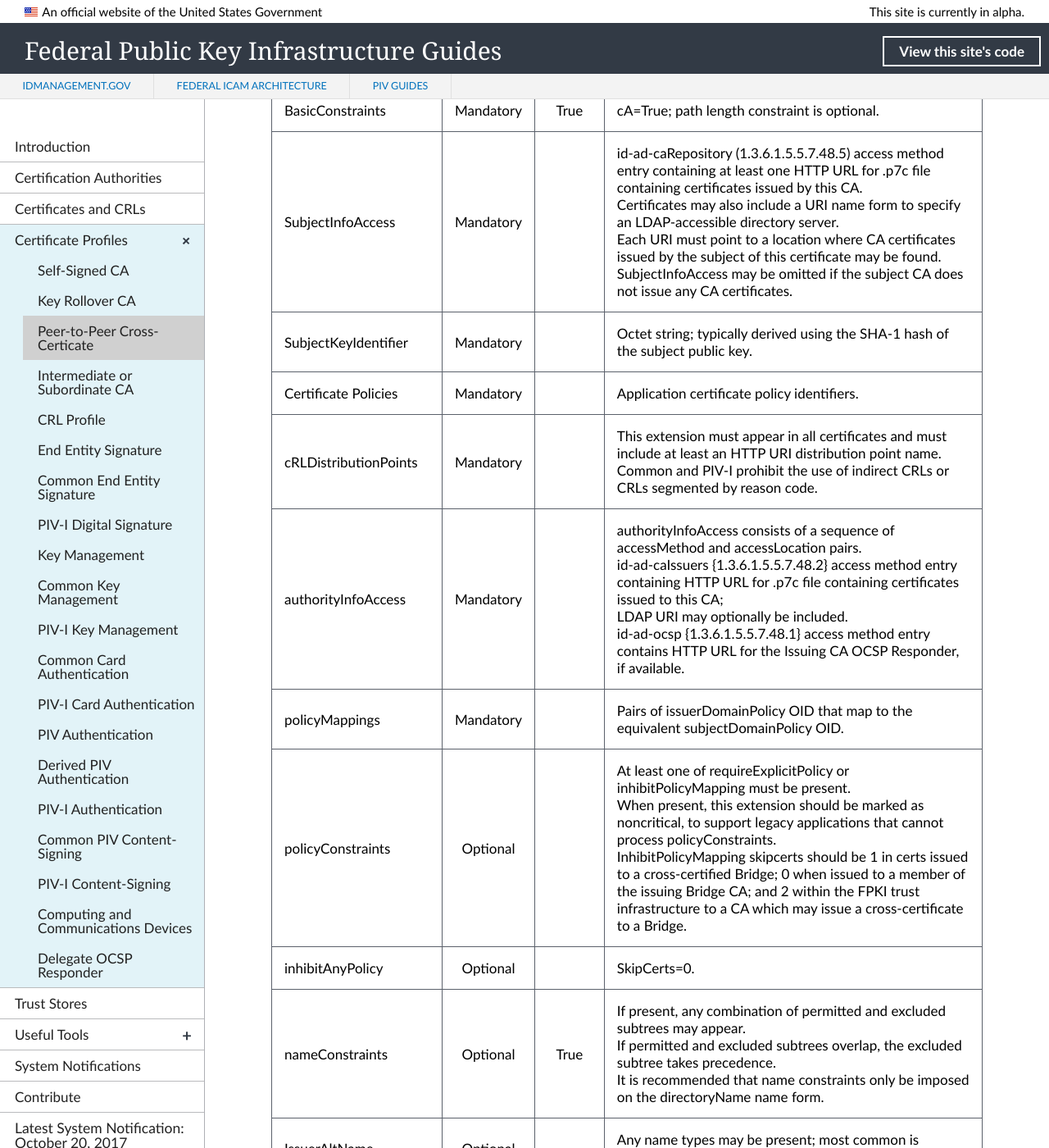
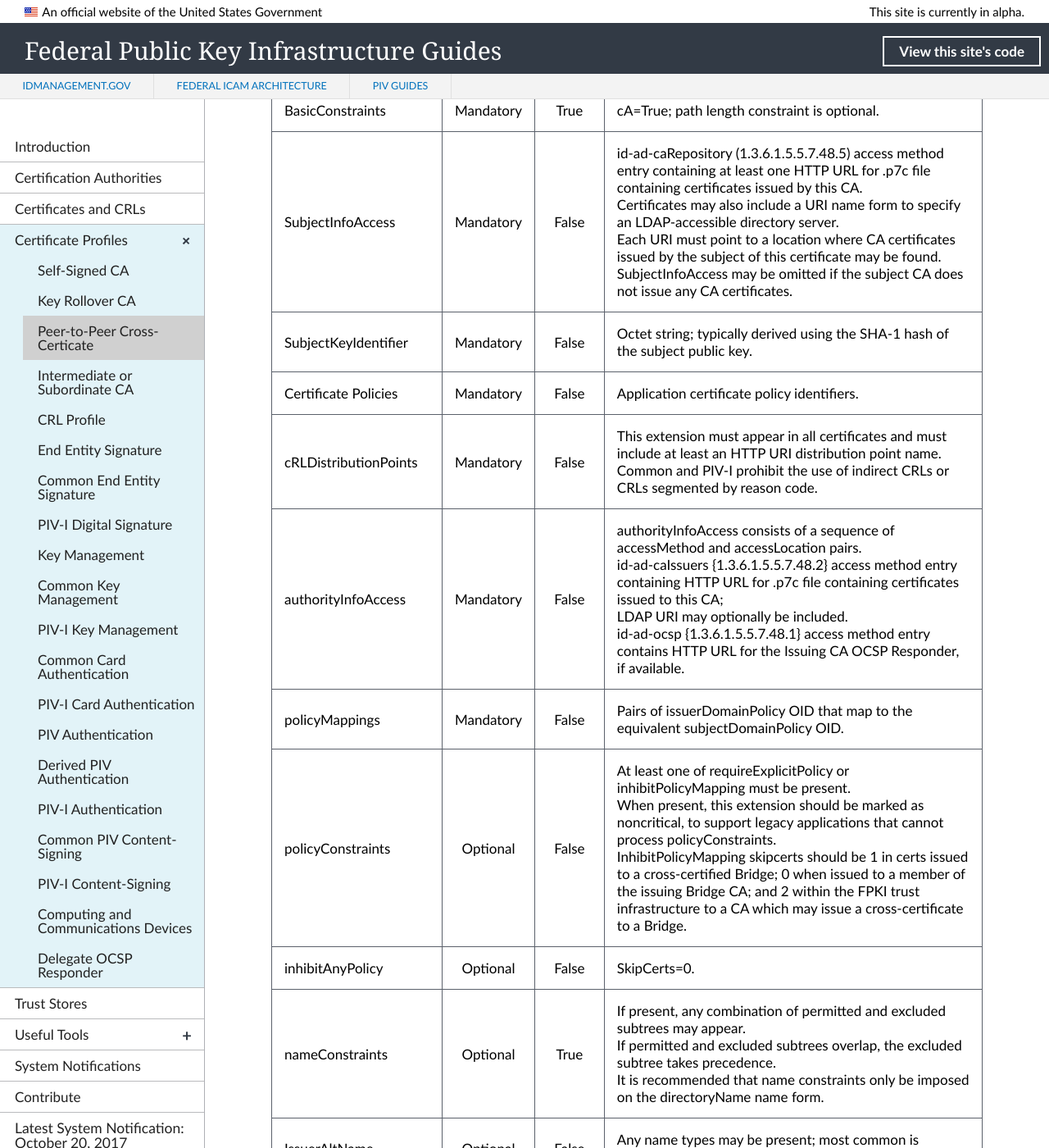
Before and after one commit to GSA/fpki-guides, a Jekyll site: the page built from _profiles/03_p2p_cross_cert.md, in a window 1280 px wide and 1400 px high, scrolled down 1444 px. Shown: the whole window at 82% size. Built offline with Jekyll 4.4.1, drawn with Linux system fonts in a browser that asks for light colours; nearby versions of some CDN libraries; library files that are not in the unit come from our copies.

Commit message:
Update 03_p2p_cross_cert.md
Update extensions

```diff
--- a/_profiles/03_p2p_cross_cert.md
+++ b/_profiles/03_p2p_cross_cert.md
@@ -22,13 +22,13 @@ permalink: profiles/p2pcrosscert/
 | SubjectKeyIdentifier  | Mandatory |  |  Octet string; typically derived using the SHA-1 hash of the signer’s public key. |
 | KeyUsage  | Mandatory | True |  keyCertSign, cRLSign, DigitalSignature (optional), nonRepudiation (optional). |
 | BasicConstraints   | Mandatory | True |  cA=True; path length constraint is optional. |
-| SubjectInfoAccess   | Mandatory |  |  id-ad-caRepository (1.3.6.1.5.5.7.48.5) access method entry containing at least one HTTP URL for .p7c file containing certificates issued by this CA.<BR>Certificates may also include a URI name form to specify an LDAP-accessible directory server.<BR>Each URI must point to a location where CA certificates issued by the subject of this certificate may be found. <BR>SubjectInfoAccess may be omitted if the subject CA does not issue any CA certificates. |
-| SubjectKeyIdentifier   | Mandatory |  | Octet string; typically derived using the SHA-1 hash of the subject public key.   |
-| Certificate Policies   | Mandatory  |  | Application certificate policy identifiers. |
-| cRLDistributionPoints   | Mandatory  |  | This extension must appear in all certificates and must include at least an HTTP URI distribution point name.<BR>Common and PIV-I prohibit the use of indirect CRLs or CRLs segmented by reason code. |
-| authorityInfoAccess   | Mandatory  |  | authorityInfoAccess consists of a sequence of accessMethod and accessLocation pairs.<BR>id-ad-caIssuers {1.3.6.1.5.5.7.48.2} access method entry containing HTTP URL for .p7c file containing certificates issued to this CA;<BR>LDAP URI may optionally be included.<BR>id-ad-ocsp {1.3.6.1.5.5.7.48.1} access method entry contains HTTP URL for the Issuing CA OCSP Responder, if available. |
-| policyMappings  | Mandatory  |  | Pairs of issuerDomainPolicy OID that map to the equivalent subjectDomainPolicy OID. |
-| policyConstraints   | Optional  |  | At least one of requireExplicitPolicy or inhibitPolicyMapping must be present.<BR>When present, this extension should be marked as noncritical, to support legacy applications that cannot process policyConstraints.<BR>InhibitPolicyMapping skipcerts should be 1 in certs issued to a cross-certified Bridge; 0 when issued to a member of the issuing Bridge CA; and 2 within the FPKI trust infrastructure to a CA which may issue a cross-certificate to a Bridge. |
-| inhibitAnyPolicy   | Optional  |  | SkipCerts=0. |
+| SubjectInfoAccess   | Mandatory | False |  id-ad-caRepository (1.3.6.1.5.5.7.48.5) access method entry containing at least one HTTP URL for .p7c file containing certificates issued by this CA.<BR>Certificates may also include a URI name form to specify an LDAP-accessible directory server.<BR>Each URI must point to a location where CA certificates issued by the subject of this certificate may be found. <BR>SubjectInfoAccess may be omitted if the subject CA does not issue any CA certificates. |
+| SubjectKeyIdentifier   | Mandatory | False | Octet string; typically derived using the SHA-1 hash of the subject public key.   |
+| Certificate Policies   | Mandatory  | False | Application certificate policy identifiers. |
+| cRLDistributionPoints   | Mandatory  | False | This extension must appear in all certificates and must include at least an HTTP URI distribution point name.<BR>Common and PIV-I prohibit the use of indirect CRLs or CRLs segmented by reason code. |
+| authorityInfoAccess   | Mandatory  | False | authorityInfoAccess consists of a sequence of accessMethod and accessLocation pairs.<BR>id-ad-caIssuers {1.3.6.1.5.5.7.48.2} access method entry containing HTTP URL for .p7c file containing certificates issued to this CA;<BR>LDAP URI may optionally be included.<BR>id-ad-ocsp {1.3.6.1.5.5.7.48.1} access method entry contains HTTP URL for the Issuing CA OCSP Responder, if available. |
+| policyMappings  | Mandatory  | False | Pairs of issuerDomainPolicy OID that map to the equivalent subjectDomainPolicy OID. |
+| policyConstraints   | Optional  | False | At least one of requireExplicitPolicy or inhibitPolicyMapping must be present.<BR>When present, this extension should be marked as noncritical, to support legacy applications that cannot process policyConstraints.<BR>InhibitPolicyMapping skipcerts should be 1 in certs issued to a cross-certified Bridge; 0 when issued to a member of the issuing Bridge CA; and 2 within the FPKI trust infrastructure to a CA which may issue a cross-certificate to a Bridge. |
+| inhibitAnyPolicy   | Optional  | False | SkipCerts=0. |
 | nameConstraints   | Optional  | True | If present, any combination of permitted and excluded subtrees may appear.<BR>If permitted and excluded subtrees overlap, the excluded subtree takes precedence.<BR>It is recommended that name constraints only be imposed on the directoryName name form. |
-| IssuerAltName   | Optional  |  | Any name types may be present; most common is rfc822Name for email of PKI administrator. |
+| IssuerAltName   | Optional  | False | Any name types may be present; most common is rfc822Name for email of PKI administrator. |
```
